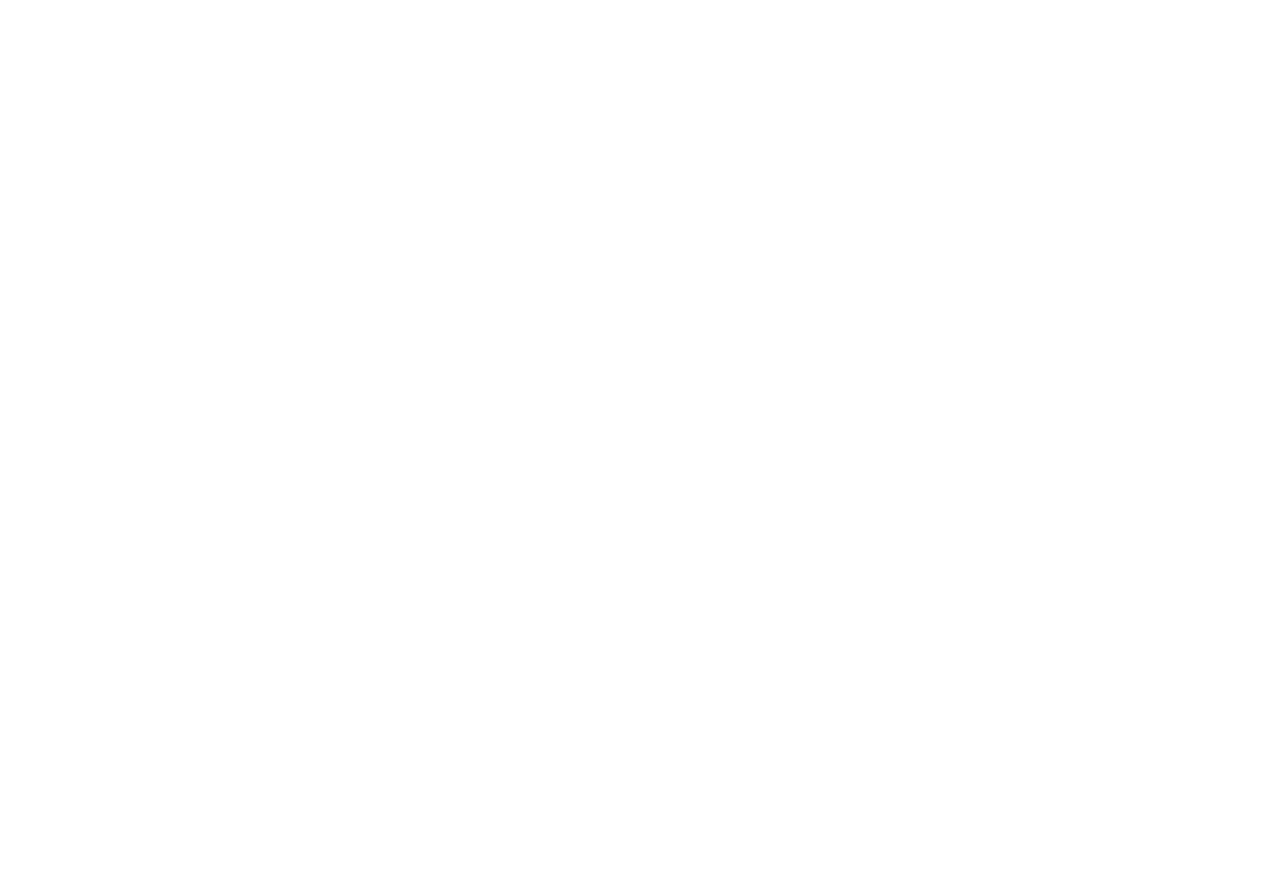
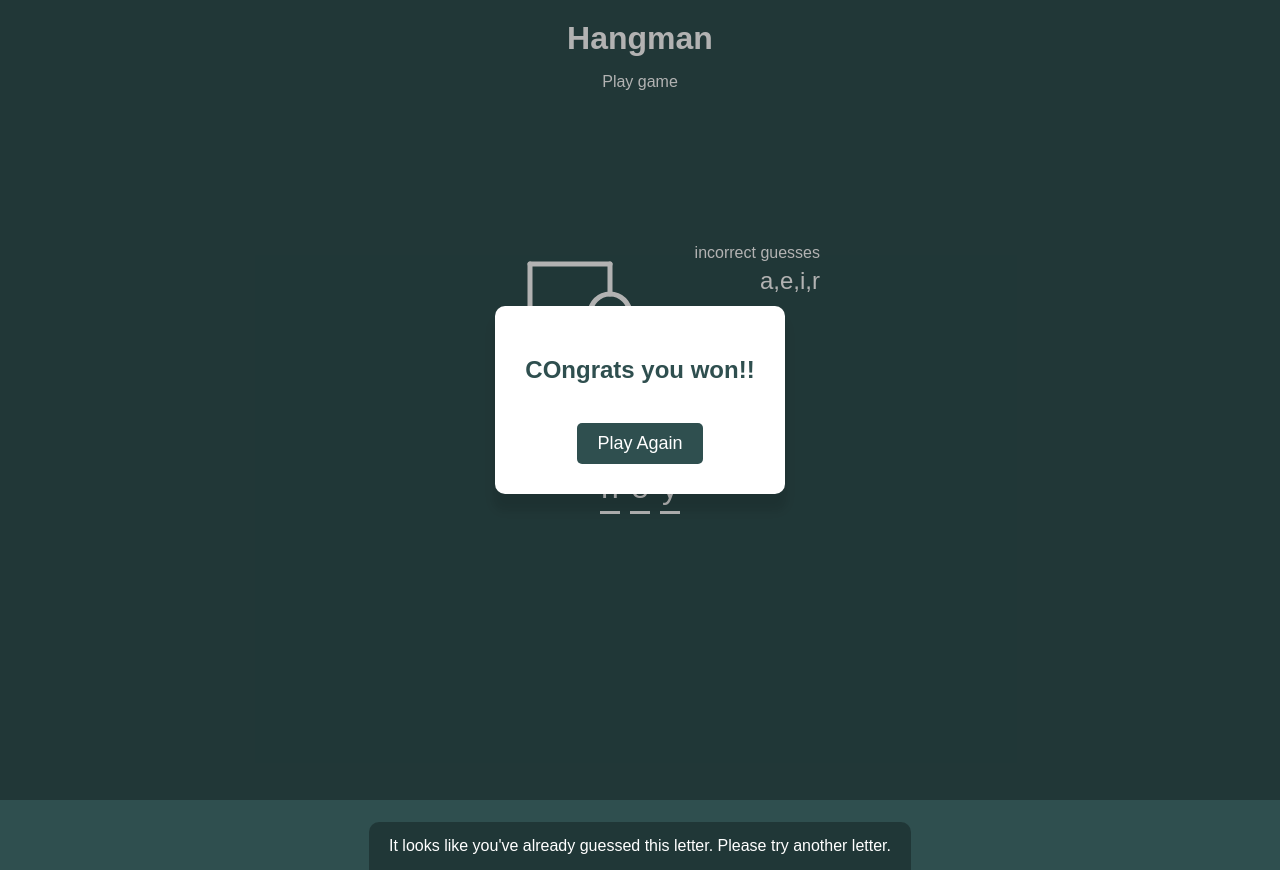
Before and after one commit to Anabiatahir3/stack, a plain HTML site: page Project7/index.html in a window 1280 px wide. Before the commit the page ends 800 px from the top, so only its background shows below. Drawn offline with Linux system fonts and the light colour scheme.

Commit message:
project7
dummy text added in html for ease in styling

```diff
--- a/Project7/index.html
+++ b/Project7/index.html
@@ -5,10 +5,69 @@
     <meta http-equiv="X-UA-Compatible" content="IE=edge">
     <meta name="viewport" content="width=device-width, initial-scale=1.0">
     <link rel="stylesheet" href="style.css">
-    <title>HAngman Game</title>
+    <title>Hangman Game</title>
 </head>
 <body>
+    <h1>Hangman</h1>
+    <p>Play game</p>
+<div class="game-container">
 
+     <!-- This is the svg containing the platform and the hangman -->
+     <svg height="250" width="250" class="figure-container">
+        <!-- This is the hanging platform -->
+        <line x1="60" y1="20" x2="140" y2="20" />
+        <line x1="140" y1="20" x2="140" y2="50" />
+        <line x1="60" y1="20" x2="60" y2="230" />
+        <line x1="30" y1="230" x2="90" y2="230" />
+        <!-- This is the hangman -->
+        <!-- This is the head -->
+        <circle cx="140" cy="70" r="20" class="figure-part" />
+        <!-- This is the body -->
+        <line x1="140" y1="90" x2="140" y2="150" class="figure-part" />
+        <!-- These are the arms -->
+        <line x1="140" y1="100" x2="110" y2="150" class="figure-part" />
+        <line x1="140" y1="100" x2="170" y2="150" class="figure-part" />
+        <!-- These are the legs -->
+        <line x1="140" y1="150" x2="110" y2="190" class="figure-part" />
+        <line x1="140" y1="150" x2="170" y2="190" class="figure-part" />
+    </svg>
+
+    <!-- This is the container for all incorrect letters guessed -->
+    <div class="incorrect-letters-container">
+        <div id="incorrect-letters">
+            <p>incorrect guesses</p>
+            <span>a,e,i,r</span>
+        </div>
+    </div>
+
+    <!-- This is the container for the selected word -->
+    <div class="word" id="word">
+        <div class="letter">h</div>
+        <div class="letter">e</div>
+        <div class="letter">y</div>
+    </div>
+
+    <!-- This is the popup -->
+    <div class="popup-container" id="popup-container">
+        <div class="popup">
+            <h2 id="final-message">
+                COngrats you won!!
+            </h2>
+            <button id="play-btn">Play Again</button>
+        </div>
+    </div>
+
+</div>
+
+<!-- This is the notification if user enters a repeat letter -->
+<div class="notification-container" id="notification-container">
+    <p>It looks like you've already guessed this letter. Please try another letter.</p>
+</div>
+
+
+
+    </div>
+</div>
 
 
 
--- a/Project7/style.css
+++ b/Project7/style.css
@@ -0,0 +1,129 @@
+* {
+    box-sizing: border-box;
+}
+
+body {
+    background-color: darkslategray;
+    color: white;
+    font-family: Arial, Helvetica, sans-serif;
+    display: flex;
+    flex-direction: column;
+    align-items: center;
+    height: 80vh;
+    margin: 0;
+    overflow: hidden;
+
+}
+
+h1 {
+    margin: 20px 0 0;
+}
+
+.game-container {
+    padding: 20px 30px;
+    position: relative;
+    margin: auto;
+    height: 300px;
+    width: 400px;
+}
+
+.incorrect-letters-container {
+    position: absolute;
+    top: 20px;
+    right: 20px;
+    display: flex;
+    flex-direction: column;
+    text-align: right;
+}
+
+.incorrect-letters-container p {
+    margin: 0 0 5px;
+}
+
+.incorrect-letters-container span {
+    font-size: 24px;
+}
+
+.word {
+    display: flex;
+    position: absolute;
+    bottom: 10px;
+    left: 50%;
+    transform: translateX(-50%);
+}
+
+.letter {
+    border-bottom: 3px solid white;
+    display: inline-flex;
+    font-size: 32px;
+    align-items: center;
+    justify-content: center;
+    margin: 0 5px;
+    height: 50px;
+    width: 20px;
+}
+
+.popup-container {
+    background-color: rgba(0,0,0,0.3);
+    position: fixed;
+    top: 0;
+    right: 0;
+    bottom: 0;
+    left: 0;
+    display: flex;
+    align-items: center;
+    justify-content: center;
+    /* display: none; */
+}
+
+.popup {
+    background-color: white;
+    color: darkslategray;
+    border-radius: 10px;
+    box-shadow: 0 15px 10px 3px rgba(0,0,0,0.1);
+    padding: 30px;
+    text-align: center;
+}
+
+.popup button {
+    cursor: pointer;
+    background-color: darkslategray;
+    color: white;
+    border: 0;
+    border-radius: 5px;
+    margin-top: 20px;
+    padding: 10px 20px;
+    font-size: 18px;
+}
+
+.popup button:active {
+    transform: scale(0.95);
+}
+
+.notification-container {
+    background-color: rgba(0,0,0,0.3);
+    border-radius: 10px 10px 0 0 ;
+    padding: 15px 20px;
+    position: absolute;
+    bottom: -70px;
+    transition: transform 0.5s ease-in-out;
+}
+
+.notification-container.show {
+    transform: translateY(-70px);
+}
+
+.notification-container p {
+    margin: 0;
+}
+
+.figure-container {
+    fill: transparent;
+    stroke: white;
+    stroke-width: 5px;
+    stroke-linecap: round;
+}
+
+ /* .figure-part {
+     display: none;
+}  */
```
